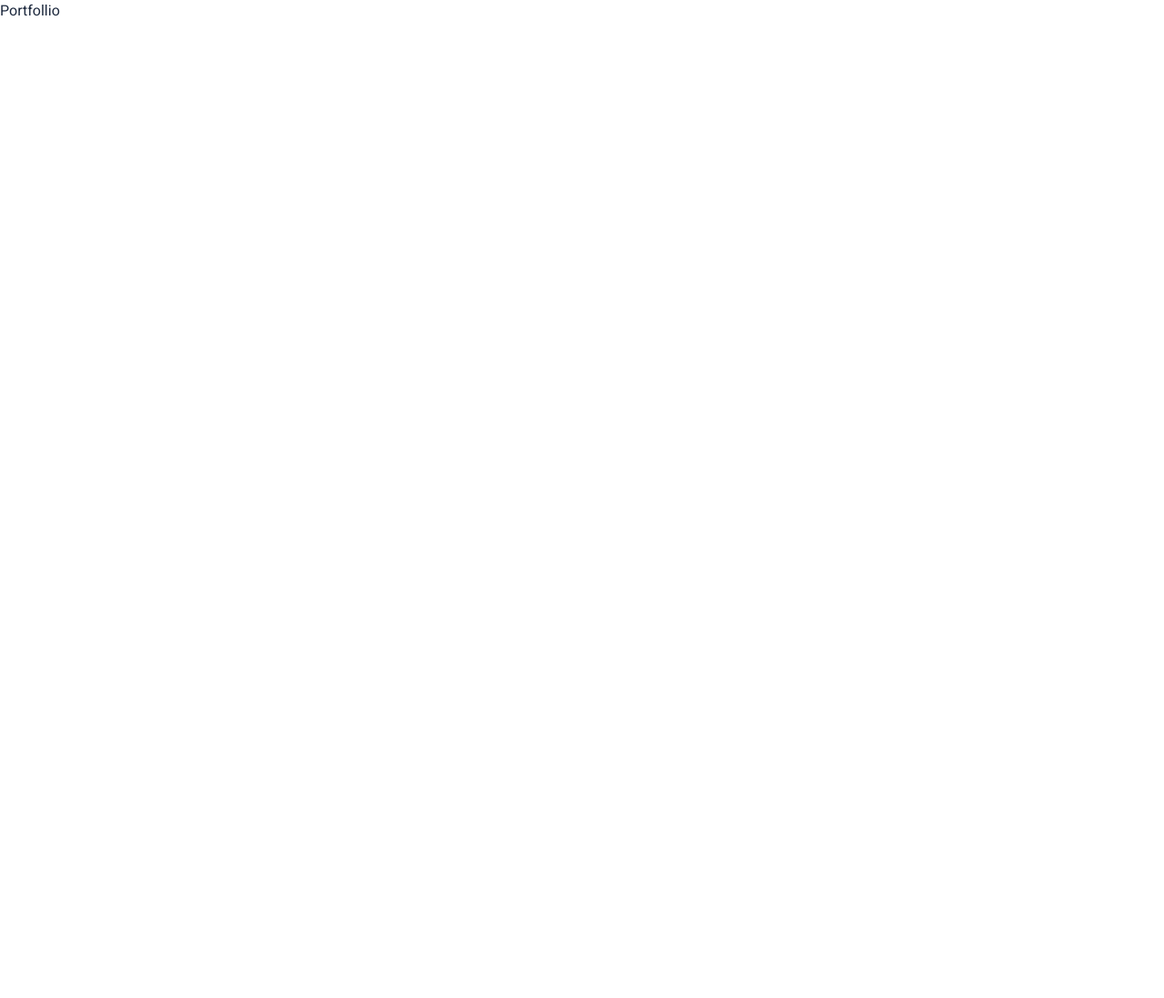
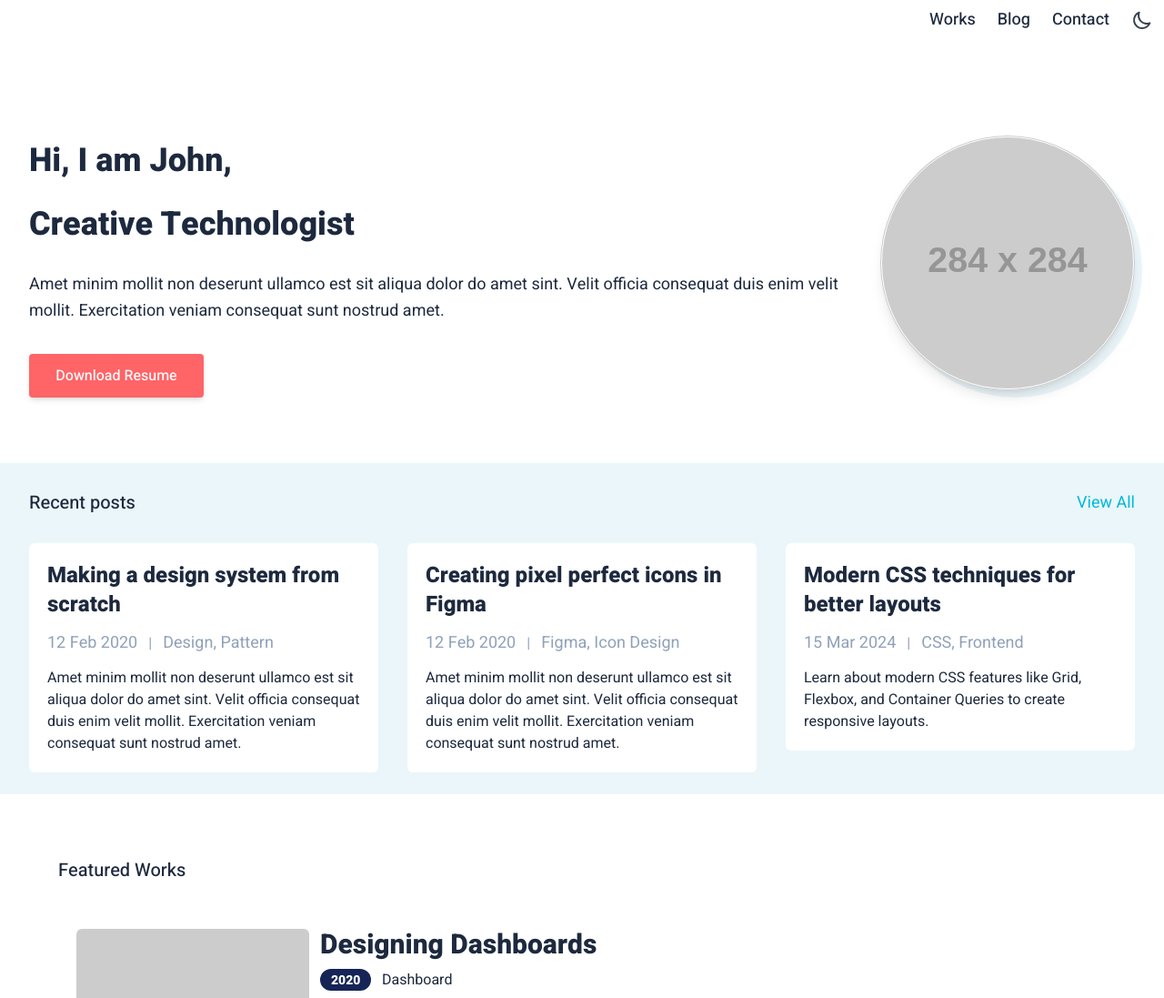
Before and after one commit to ahmedBilal5/portfolio, a Next.js app: page / in a window 1280 px wide. Shown: the top 1097 px of the page at 91% size. Before the commit the page ends 800 px from the top, so only its background shows below. Built offline with nearby package versions, Linux system fonts and the light colour scheme.

Commit message:
removed temporary Home directory and restructured app

```diff
--- a/app/Home/page.tsx
+++ b/app/constants.ts
@@ -1,14 +1,6 @@
-import BlogPostCard, { BlogPostCardProps } from "../_components/blogPostCard";
-import FeaturedWorks from "../_components/featuredWorks";
-import Footer, { Platform } from "../_components/footer";
-import HeroSection from "../_components/hero";
-import NavBar from "../_components/navBar";
-import RecentPosts, { Post } from "../_components/recentPosts";
-import WorkCard from "../_components/workCard";
+import { Post } from "./_components/recentPosts";
 
-export default (Home) => {
-
-    const recentPosts: Post[] = [
+    export const recentPosts: Post[] = [
     {
       id: 1,
       title: "Making a design system from scratch",
@@ -38,7 +30,7 @@ export default (Home) => {
     }
   ];
 
-  const featuredWorks = [
+  export const featuredWorks = [
     {
         title:"Designing Dashboards",
         year:"2020",
@@ -69,32 +61,8 @@ export default (Home) => {
 
   ]
 
-const socialPlatforms = [
+export const socialPlatforms = [
   { name: 'Linkedin', iconSrc: '/platforms/linkedin-outlined.svg', href: '' },
   { name: 'Github', iconSrc: '/platforms/github-outlined.svg', href: '' },
   { name: 'Stack Overflow', iconSrc: '/platforms/stackoverflow-outlined.svg', href: '' }
 ];
-
-  return (
-    <div className="w-full max-w-sections mx-auto px-4 md:px-8">
-      <NavBar />
-      <HeroSection
-        name="John"
-        title="Creative Technologist"
-        description="Amet minim mollit non deserunt ullamco est sit aliqua dolor do amet sint. Velit officia consequat duis enim velit mollit. Exercitation veniam consequat sunt nostrud amet."
-        buttonText="Download Resume"
-        imageUrl="https://placehold.co/284x284"
-        buttonOnClick={async () => {
-          "use server";
-          console.log("Resume downloaded");
-        }}
-      />
-      <RecentPosts
-        posts={recentPosts}
-        maxPosts={3}
-      />
-      <FeaturedWorks title={"Featured Works"} maxWorks={4} works={featuredWorks}/>
-      <Footer platforms={socialPlatforms}/>
-    </div>
-  );
-};
--- a/app/layout.tsx
+++ b/app/layout.tsx
@@ -1,6 +1,9 @@
 import { ThemeProvider } from 'next-themes'
 import './globals.css'
 import { Heebo } from 'next/font/google'
+import NavBar from './_components/navBar'
+import { socialPlatforms } from './constants'
+import Footer from './_components/footer'
 
 const heebo = Heebo()
 export default function RootLayout({
@@ -12,7 +15,11 @@ export default function RootLayout({
     <html lang="en" className={heebo.className} suppressHydrationWarning>
       <body>
       <ThemeProvider enableSystem={true} defaultTheme="system">
+        <div className="w-full max-w-sections mx-auto px-4 md:px-8">
+          <NavBar />
           {children}
+          <Footer platforms={socialPlatforms}/>
+        </div>
         </ThemeProvider>
       </body>
     </html>
--- a/app/page.tsx
+++ b/app/page.tsx
@@ -1,5 +1,25 @@
-
+import FeaturedWorks from "./_components/featuredWorks";
+import HeroSection from "./_components/hero";
+import RecentPosts from "./_components/recentPosts";
+import { featuredWorks, recentPosts } from "./constants";
 
 export default function Portfolio() {
-  return <h1>Portfollio</h1>
+  return <>
+      <HeroSection
+        name="John"
+        title="Creative Technologist"
+        description="Amet minim mollit non deserunt ullamco est sit aliqua dolor do amet sint. Velit officia consequat duis enim velit mollit. Exercitation veniam consequat sunt nostrud amet."
+        buttonText="Download Resume"
+        imageUrl="https://placehold.co/284x284"
+        buttonOnClick={async () => {
+          "use server";
+          console.log("Resume downloaded");
+        }}
+      />
+      <RecentPosts
+        posts={recentPosts}
+        maxPosts={3}
+      />
+      <FeaturedWorks title={"Featured Works"} maxWorks={4} works={featuredWorks}/>
+  </>
 }
```
